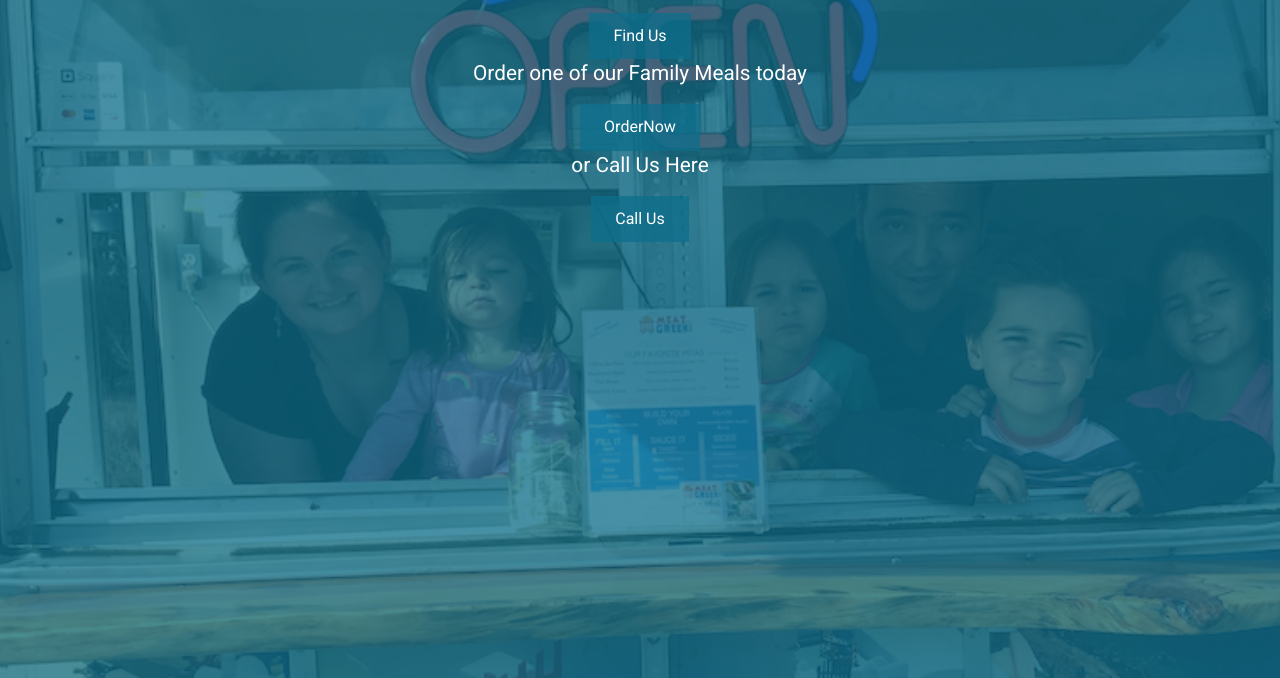
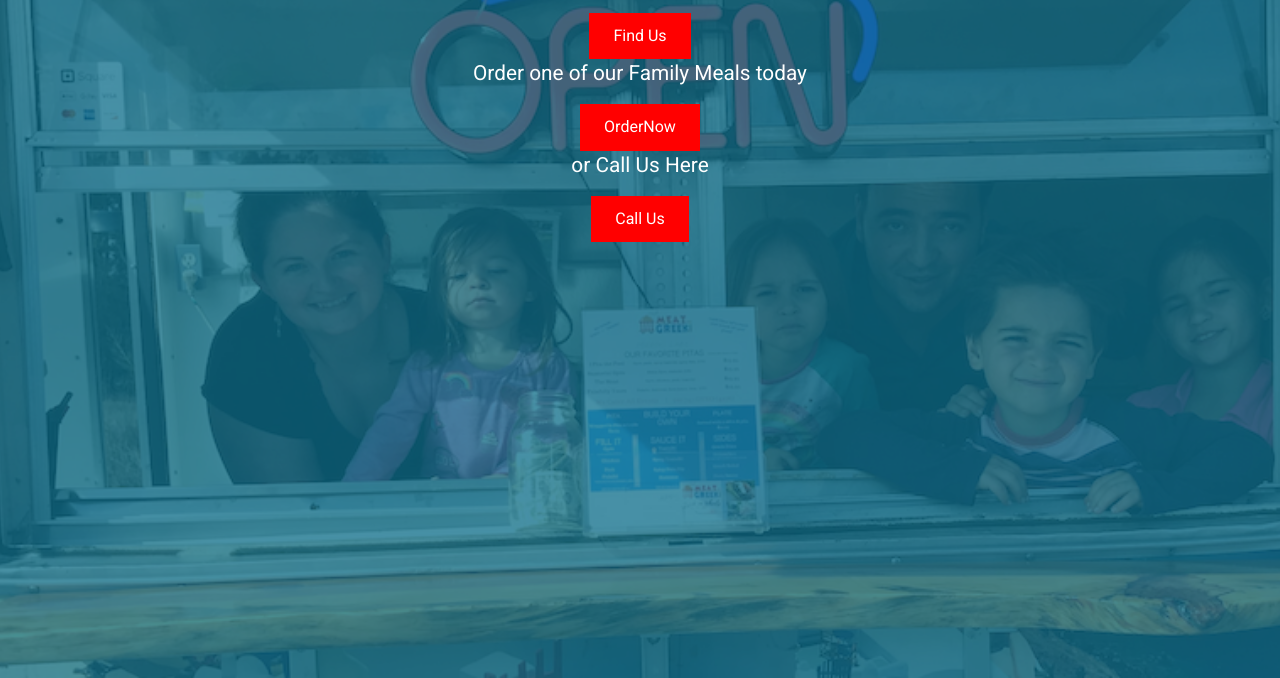
Before and after one commit to BrittanyandOresti/meatandgreektruckmobile, a plain HTML site: page index.html in a window 1280 px wide. Shown: the part 122-800 px from the top of the page. Drawn offline with Linux system fonts and the light colour scheme.

Commit message:
chg btn color

```diff
--- a/main.css
+++ b/main.css
@@ -65,7 +65,7 @@ body {
 .btn {
   display: inline-block;
   border: none;
-  background: var(--primary-color);
+  background: red;
   color: #fff;
   padding: 0.75rem 1.5rem;
   margin-top: 1rem;
```
